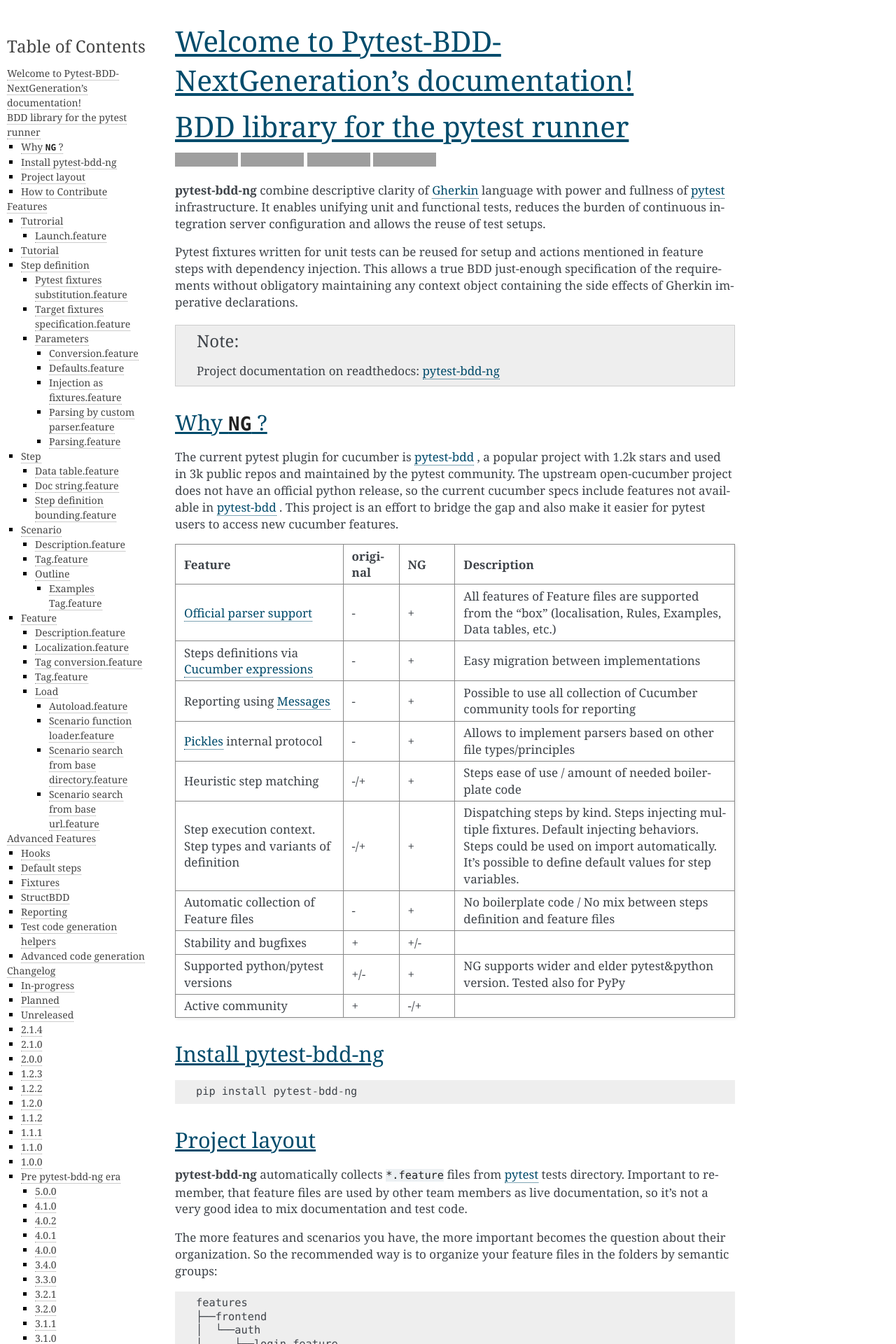
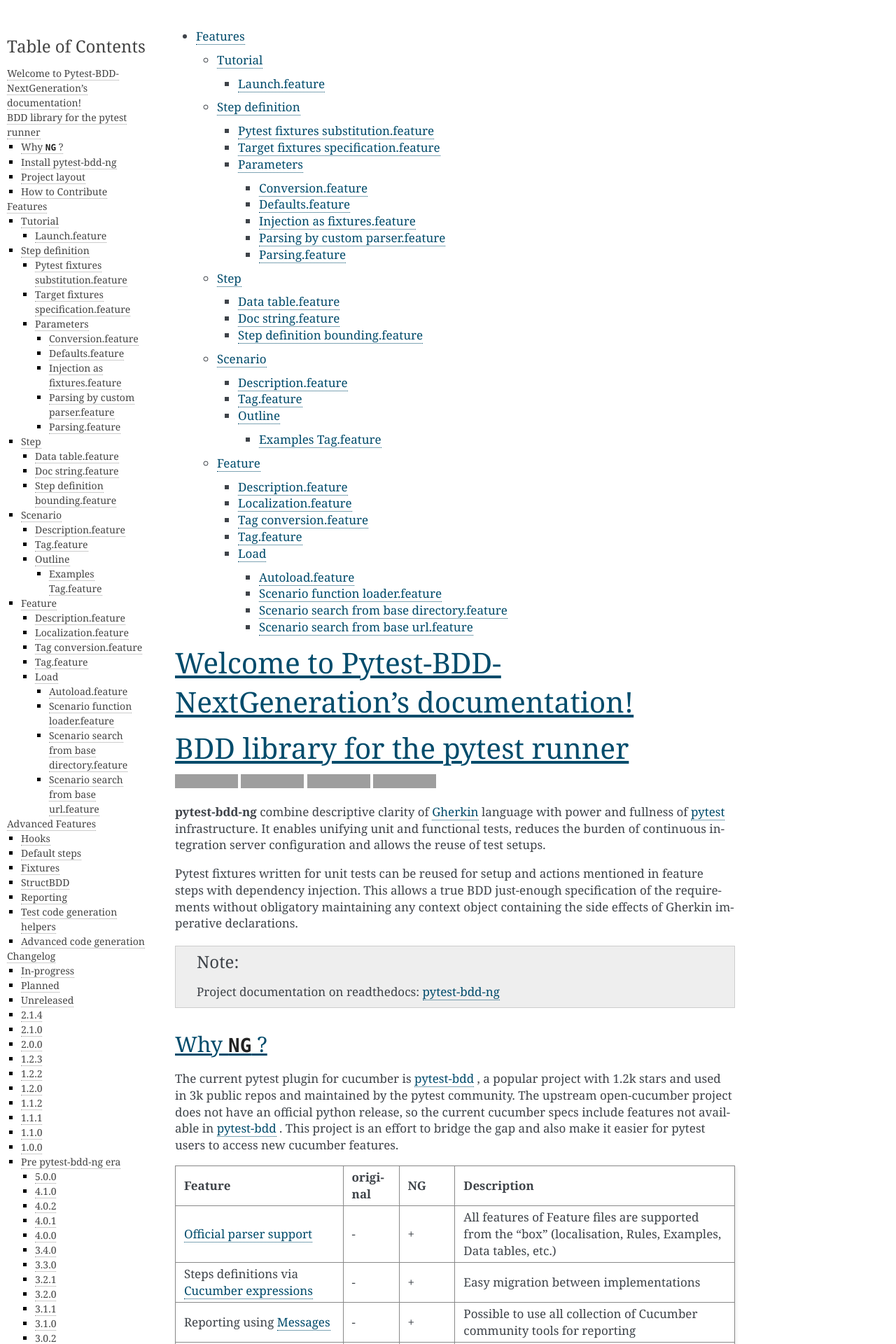
Before and after one commit to pytest-dev/pytest-bdd, a Sphinx documentation site: the page built from docs/index.rst, in a window 1280 px wide. Shown: the top 1920 px of the page at 70% size. Built offline with Sphinx 7.4.7, drawn with Linux system fonts in a browser that asks for light colours; some of the changed text lies outside the part shown; grey boxes are pictures that could not be loaded.

Commit message:
Adjust Sphinx documentation

```diff
--- a/docs/conf.py
+++ b/docs/conf.py
@@ -100,7 +100,7 @@
 # further.  For a list of options available for each theme, see the
 # documentation.
 html_theme_options = {
-    "page_width": "auto",
+    "page_width": "100%",
 }
 
 # Add any paths that contain custom themes here, relative to this directory.
--- a/docs/features.rst
+++ b/docs/features.rst
@@ -7,17 +7,14 @@
 
 
 
-Tutrorial
----------
+Tutorial
+--------
 
 Launch.feature
 ##############
 
-.. include:: ../features/Tutrorial/Launch.feature
+.. include:: ../features/Tutorial/Launch.feature
    :code: gherkin
-
-Tutorial
---------
 
 Step definition
 ---------------
--- a/docs/index.rst
+++ b/docs/index.rst
@@ -1,14 +1,14 @@
+.. toctree::
+   :glob:
+
+   *
+
 Welcome to Pytest-BDD-NextGeneration's documentation!
 =====================================================
 
 .. include:: ../README.rst
 
 .. contents::
-
-.. toctree::
-   :glob:
-
-   *
 
 .. include:: features.rst
 
```
Also changed, not shown: 2 other files.
